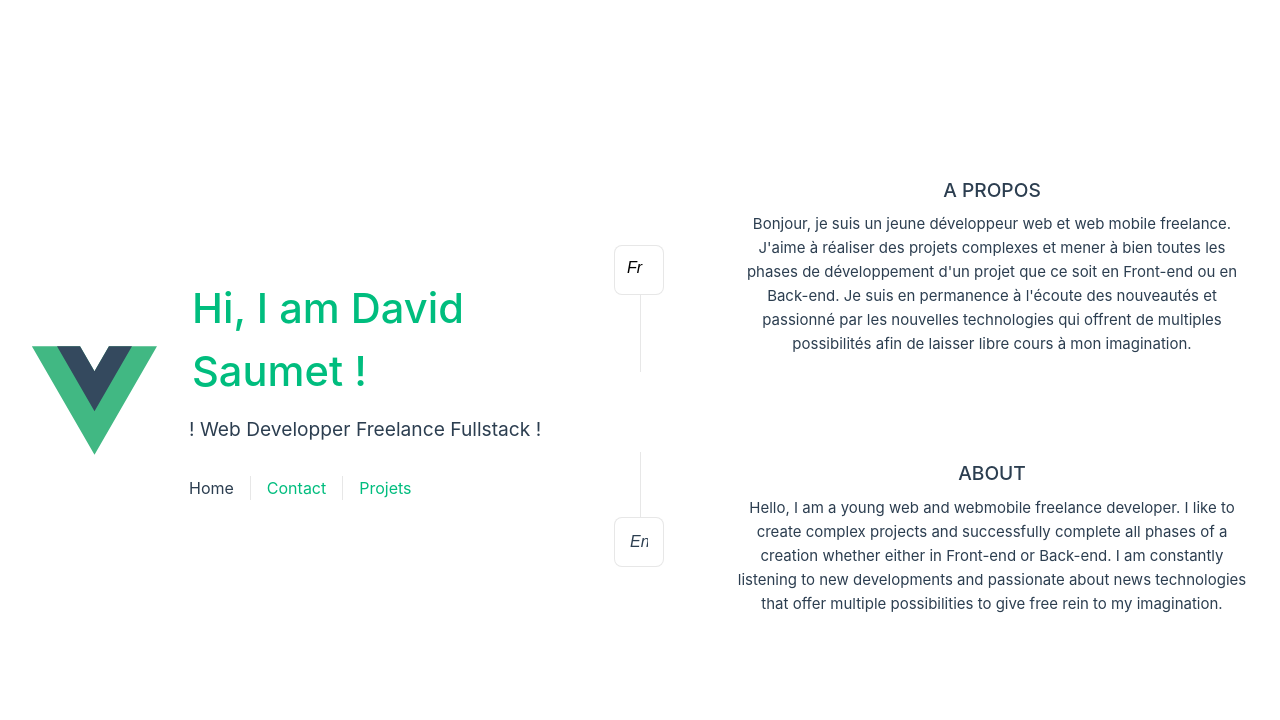
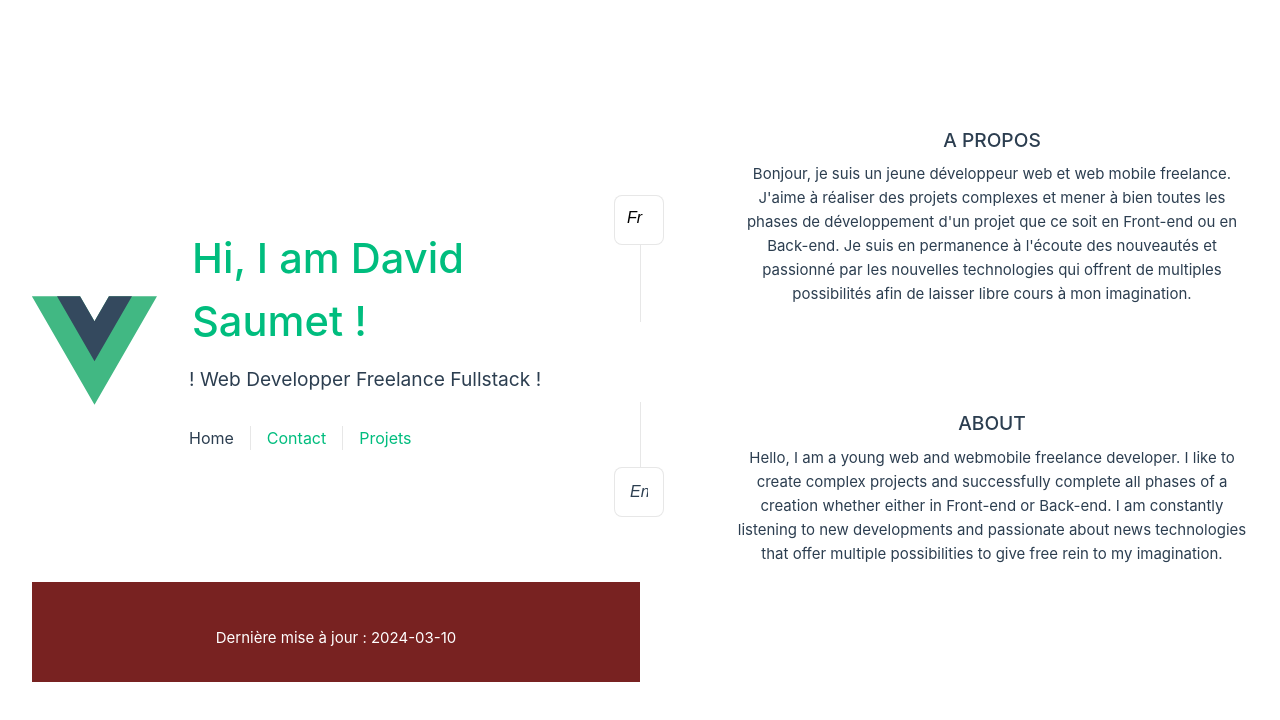
Before and after one commit to DS30190/Portfolio, a Vue app: page / in a window 1280 px wide. Shown: the top 720 px of the page. Built offline with nearby package versions, Linux system fonts and the light colour scheme.

Commit message:
add foot

```diff
--- a/public/index.html
+++ b/public/index.html
@@ -4,6 +4,7 @@
     <meta charset="UTF-8">
     <meta name="viewport" content="width=device-width, initial-scale=1.0">
     <title>Document</title>
+    <script src="https://kit.fontawesome.com/6795c98221.js" crossorigin="anonymous"></script>
 </head>
 <body>
   <div id="app"></div>
--- a/src/App.vue
+++ b/src/App.vue
@@ -1,6 +1,9 @@
 <script setup>
 import { RouterLink, RouterView } from 'vue-router'
 import HelloWorld from './components/HelloWorld.vue'
+import Foot from './components/Foot.vue';
+
+
 </script>
 
 <template>
@@ -19,6 +22,8 @@ import HelloWorld from './components/HelloWorld.vue'
   </header>
 
   <RouterView />
+
+  <Foot />
 </template>
 
 <style scoped>
--- /dev/null
+++ b/src/components/Foot.vue
@@ -0,0 +1,51 @@
+<template>
+    <footer>
+      <!-- Icônes des réseaux sociaux -->
+      <div class="social-icons">
+        <a href="https://fr.linkedin.com/"><i class="fa-brands fa-linkedin" style="font-size: 5px;"></i></a>
+        <a href="https://twitter.com/"><i class="fa-brands fa-twitter"></i></a>
+        <a href="https://github.com/"><i class="fa-brands fa-github"></i></a>
+        <!-- Ajoutez d'autres icônes et liens vers vos réseaux sociaux ici -->
+      </div>
+      <!-- Date de dernière mise à jour -->
+      <p>Dernière mise à jour : {{ lastUpdated }}</p>
+    </footer>
+  </template>
+
+  <script>
+  export default {
+    name: 'Foot',
+    data() {
+      return {
+        lastUpdated: '2024-03-10' // Vous pouvez initialiser cette valeur ou la mettre à jour dynamiquement dans votre application
+      }
+    }
+  }
+  </script>
+
+  <style scoped>
+footer{
+    background-color: #782221;
+    color: white;
+    height: 100px;
+    text-align: center;
+    padding-top: 20px;
+}
+
+.fa-linkedin{
+    background-color: white;
+    color: #0e76a8;
+    object-fit: contain;
+}
+.fa-twitter{
+    background-color:#00acee;
+    color:white;
+}
+.fa-square-github{
+    background-color: white;
+    color:#782221;
+}
+footer div:hover{
+    opacity: 0.8;
+}
+  </style>
```
